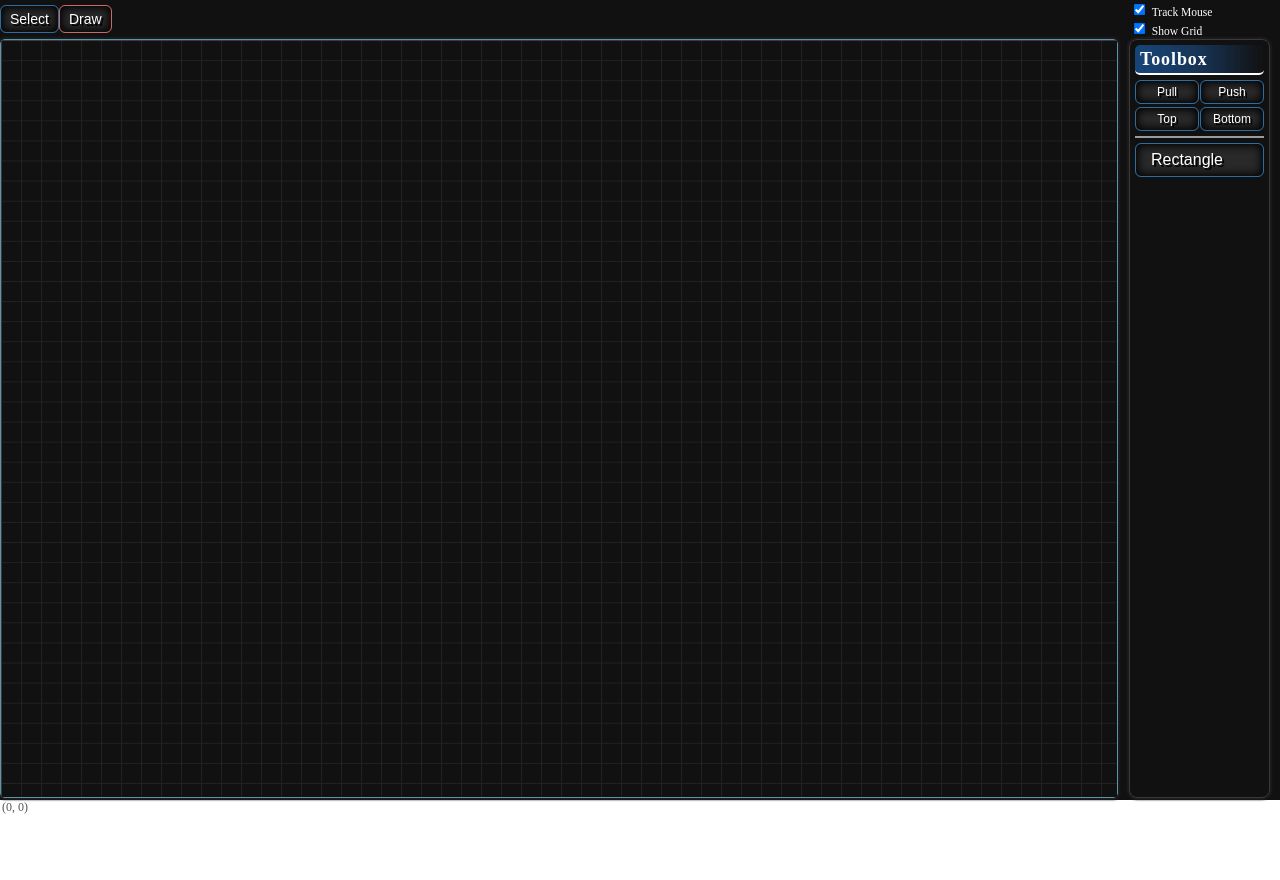
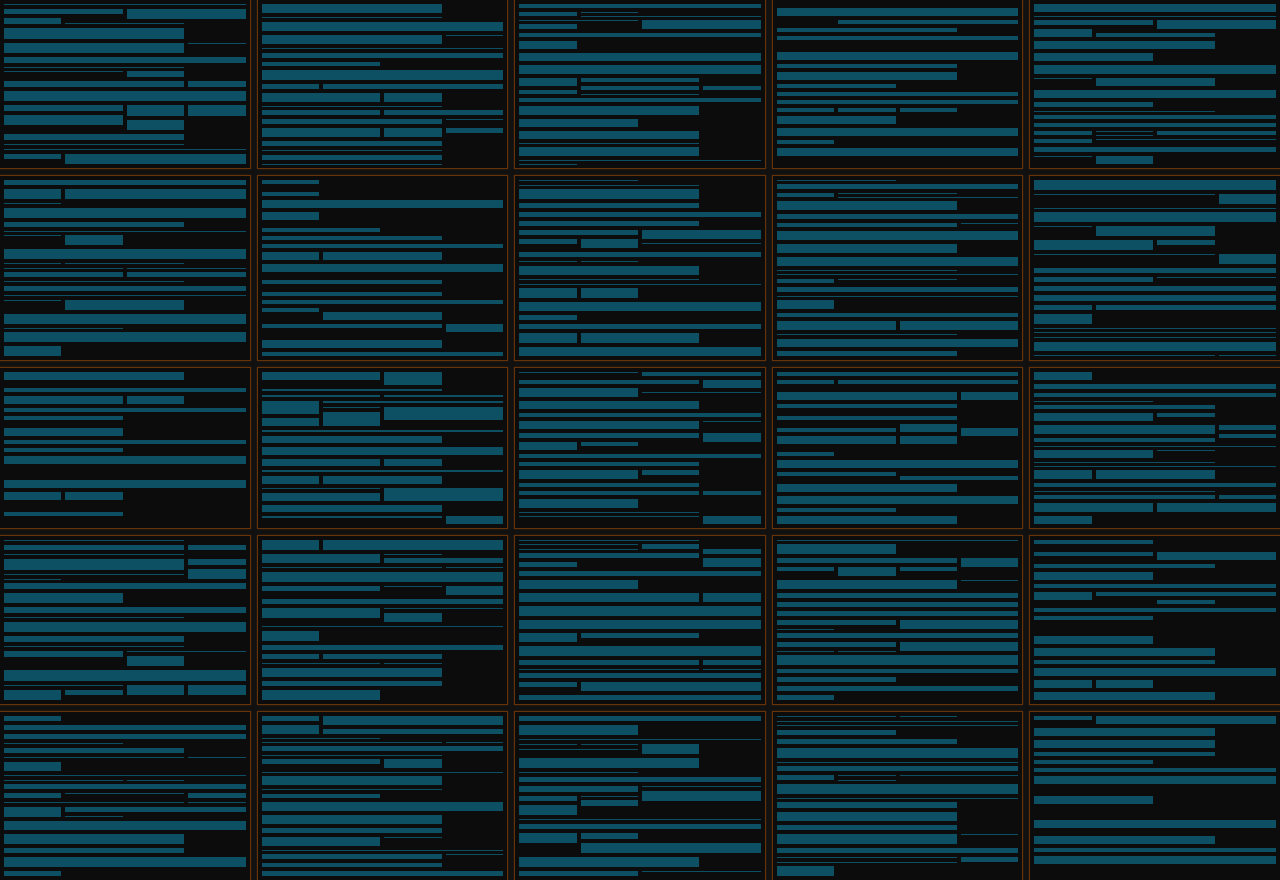
Before and after one commit to TylerHaynie/html-canvas-designer, an Angular app: page / in a window 1280 px wide. Before the commit the page ends 815 px from the top, so only its background shows below. Built offline with nearby package versions, Linux system fonts and the light colour scheme.

Commit message:
minor refactoring and readme update

```diff
--- a/src/app/app.component.html
+++ b/src/app/app.component.html
@@ -1,2 +1,2 @@
-<!-- <shard-01></shard-01> -->
-<designer></designer>
+<css-grid-gen></css-grid-gen>
+<!-- <designer></designer> -->
--- a/src/app/app.module.ts
+++ b/src/app/app.module.ts
@@ -4,13 +4,13 @@ import {FormsModule} from '@angular/forms';
 
 
 import { AppComponent } from './app.component';
-import { Shard01Component } from './shards/shard-01/shard-01.component';
+import { CssGridGenerationComponent } from './shards/css-grid-generation/css-grid-generation.component';
 import { DesignerComponent } from './shards/designer/designer.component';
 
 @NgModule({
   declarations: [
     AppComponent,
-    Shard01Component,
+    CssGridGenerationComponent,
     DesignerComponent
   ],
   imports: [
--- a/src/app/libs/canvas/items/cross-lines.ts
+++ b/src/app/libs/canvas/items/cross-lines.ts
@@ -1,4 +1,4 @@
-import { Line } from '../items/line';
+import { Line } from '../shapes/line';
 import { Point } from '../models/point';
 import { Size } from '../models/size';
 import { Drawable } from '../models/drawable';
--- a/src/app/libs/canvas/items/grid.ts
+++ b/src/app/libs/canvas/items/grid.ts
@@ -1,4 +1,4 @@
-import { Line } from '../items/line';
+import { Line } from '../shapes/line';
 import { iDrawable } from '../interfaces/iDrawable';
 import { Point } from '../models/point';
 import { Size } from '../models/size';
--- a/src/app/libs/canvas/tools/rectangle-tool.ts
+++ b/src/app/libs/canvas/tools/rectangle-tool.ts
@@ -5,7 +5,7 @@ import { Point } from '../models/point';
 import { Size } from '../models/size';
 import { iDrawable } from '../interfaces/iDrawable';
 import { SHIFT_DIRECTION } from '../enums/shift-direction';
-import { Line } from '../items/line';
+import { Line } from '../shapes/line';
 import { LineSegment } from '../models/line-segment';
 
 export class RectangleTool implements iTool {
--- a/src/app/shards/shard-01/shard-01.component.ts
+++ b/src/app/shards/css-grid-generation/css-grid-generation.component.ts
@@ -1,19 +1,18 @@
 import { Component, OnInit, AfterViewInit, ViewEncapsulation } from '@angular/core';
 
 @Component({
-  selector: 'shard-01',
-  templateUrl: './shard-01.component.html',
-  styleUrls: ['./shard-01.component.css'],
+  selector: 'css-grid-gen',
+  templateUrl: './css-grid-generation.component.html',
+  styleUrls: ['./css-grid-generation.component.css'],
   encapsulation: ViewEncapsulation.None // fix for dynamically created html and styling issue
 })
-export class Shard01Component implements OnInit, AfterViewInit {
-  generators = 4;
-  pageColumns = 2;
+export class CssGridGenerationComponent implements OnInit, AfterViewInit {
+  generators = 25;
+  pageColumns = 5;
   countSpanAsCell = false;
   autoFlow = 'row';
-  boxesPerCell = 50;
-  maxColumns = 5;
-
+  boxesPerCell = 25;
+  maxColumns = 4;
 
   ngOnInit(): void {
 
--- a/src/styles.css
+++ b/src/styles.css
@@ -8,4 +8,5 @@
 
 html, body {
     height: 100%;
+    background-color: #111;
 }
```
Also changed, not shown: src/app/libs/canvas/interfaces/iHoverable.ts (line endings or trailing spaces), src/app/libs/canvas/shapes/line.ts (renamed from src/app/libs/canvas/items/line.ts), src/app/shards/css-grid-generation/css-grid-generation.component.css (renamed from src/app/shards/shard-01/shard-01.component.css), src/app/shards/css-grid-generation/css-grid-generation.component.html (renamed from src/app/shards/shard-01/shard-01.component.html), 1 other file (tests, documents, lock files or other folders).
